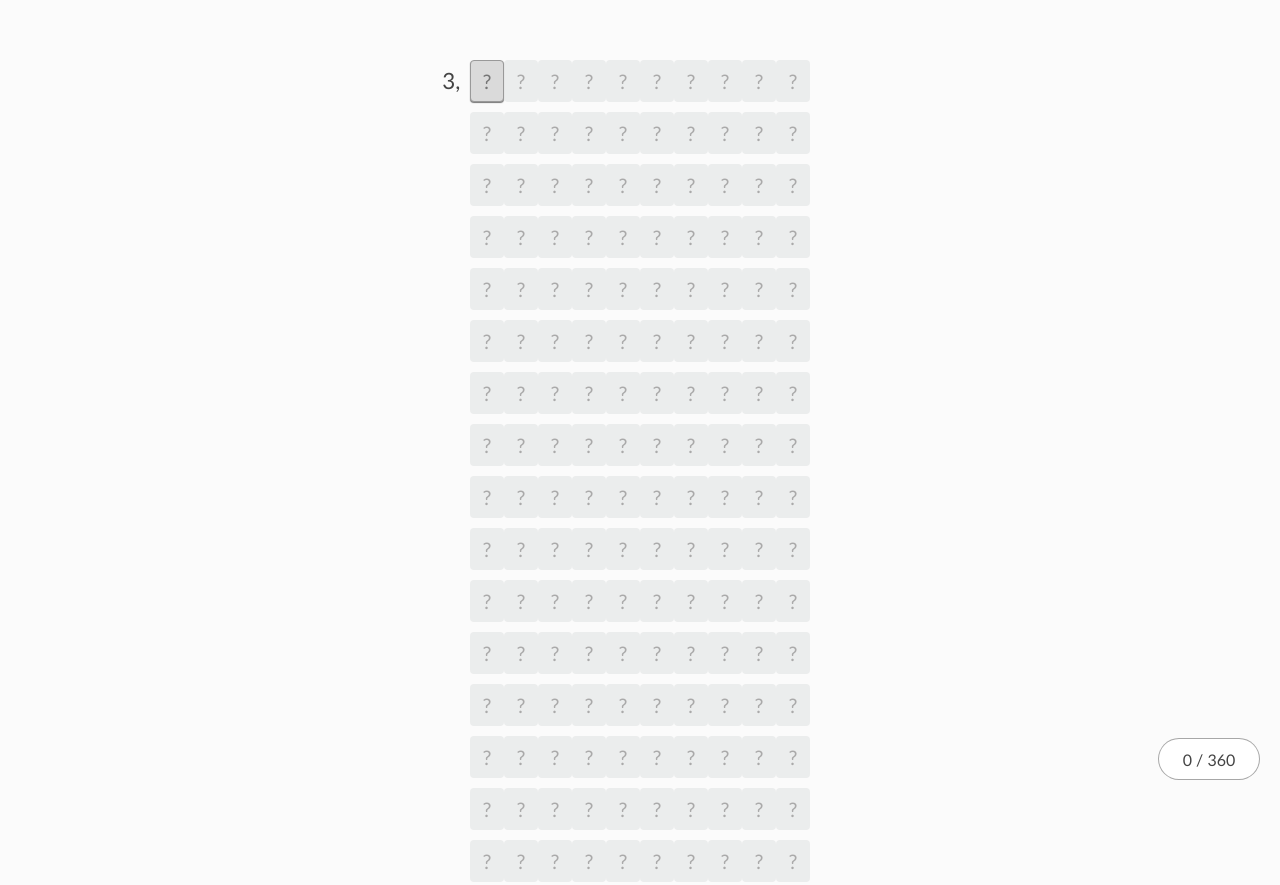
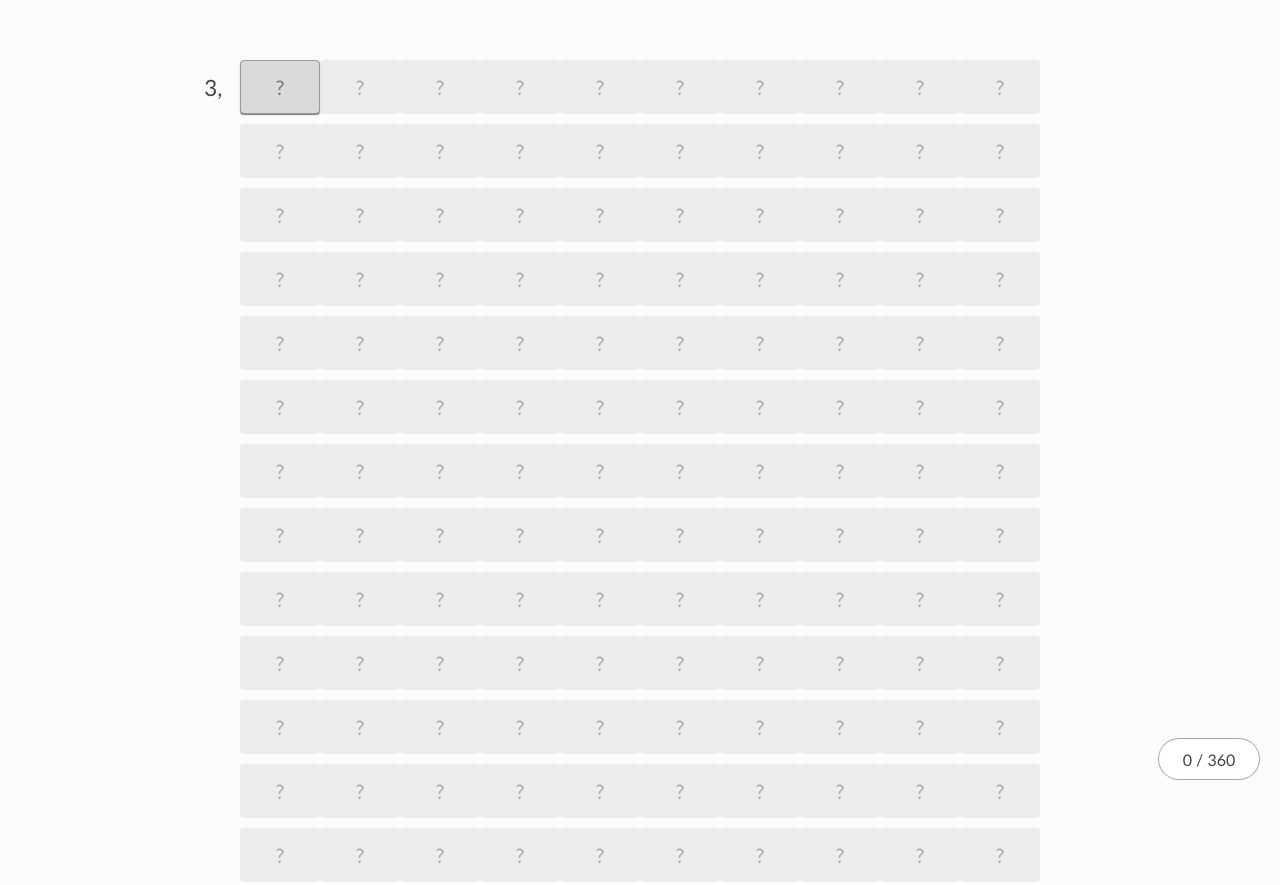
Before and after one commit to kwysst/PI, a plain HTML site: page index.html in a window 1280 px wide. Shown: the top 885 px of the page. Drawn offline with Linux system fonts and the light colour scheme.

Commit message:
fix mobbile styles

```diff
--- a/styles.css
+++ b/styles.css
@@ -2,8 +2,8 @@
     --bg-color: #fbfbfb;
     --number-bg-color: #e2e4e4;
     --number-active-bg-color: #dadada;
-    --number-width: 16px;
-    --number-padding: 8px 8px;
+    --number-width: 50px;
+    --number-padding: 14px 14px;
     --number-font-size: 20px;
     --number-font-color: #444;
 
@@ -30,11 +30,13 @@ html, body {
     display: flex;
     flex-direction: column;
     align-items: center;
-    width: fit-content;
+    justify-content: center;
+    width: calc(100% - min(20%, 60px));
     gap: 10px 0;
     margin: 60px auto;
+    min-width: 400px;
 }
-#App:first-child::before {
+.pi-block:first-child::before {
     content: '3,';
     position: absolute;
     top: 0;
@@ -46,6 +48,7 @@ html, body {
 }
 
 .pi-block {
+    position: relative;
     display: flex;
     flex-direction: row;
     border-radius: 8px;
```
